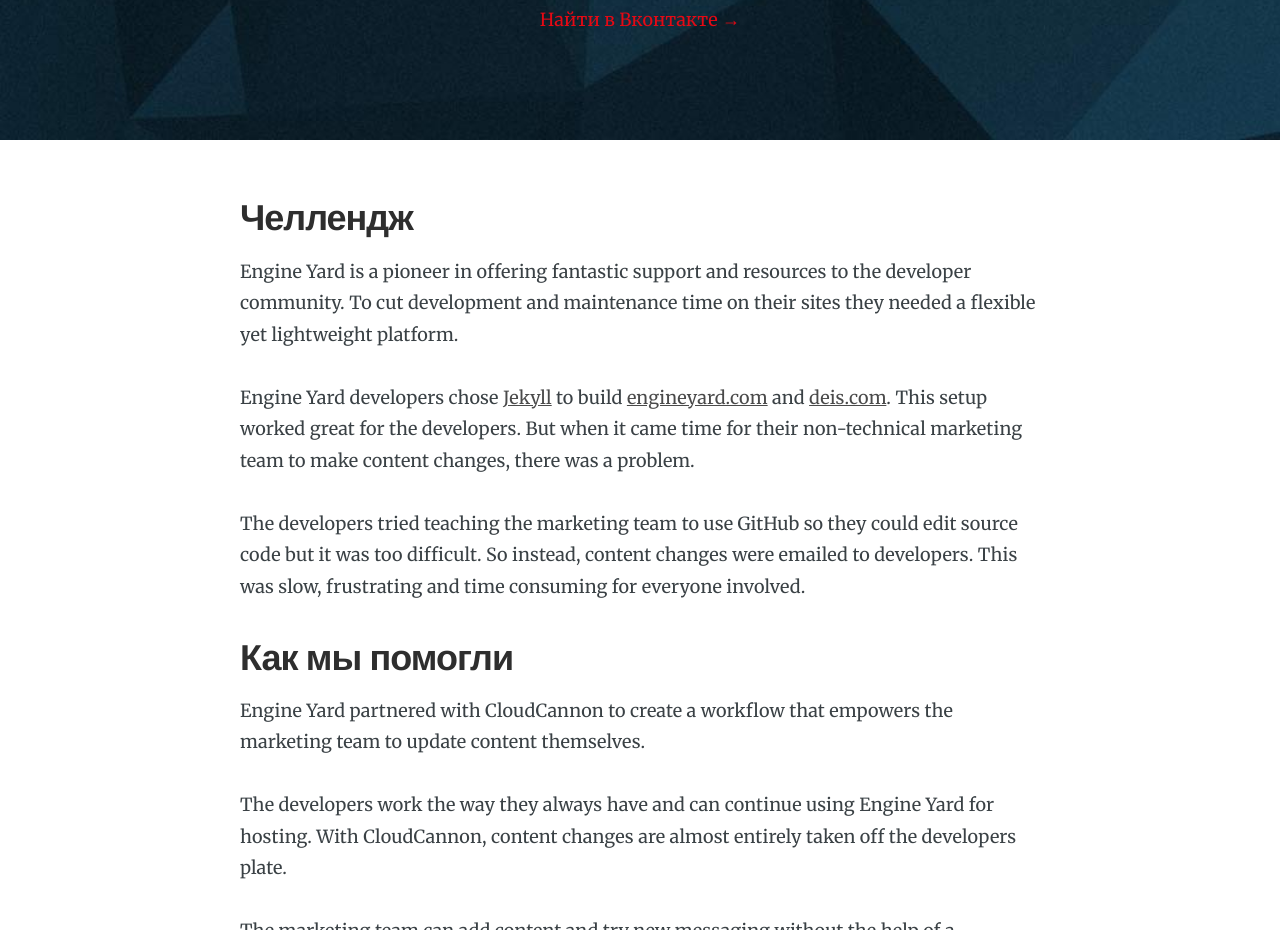
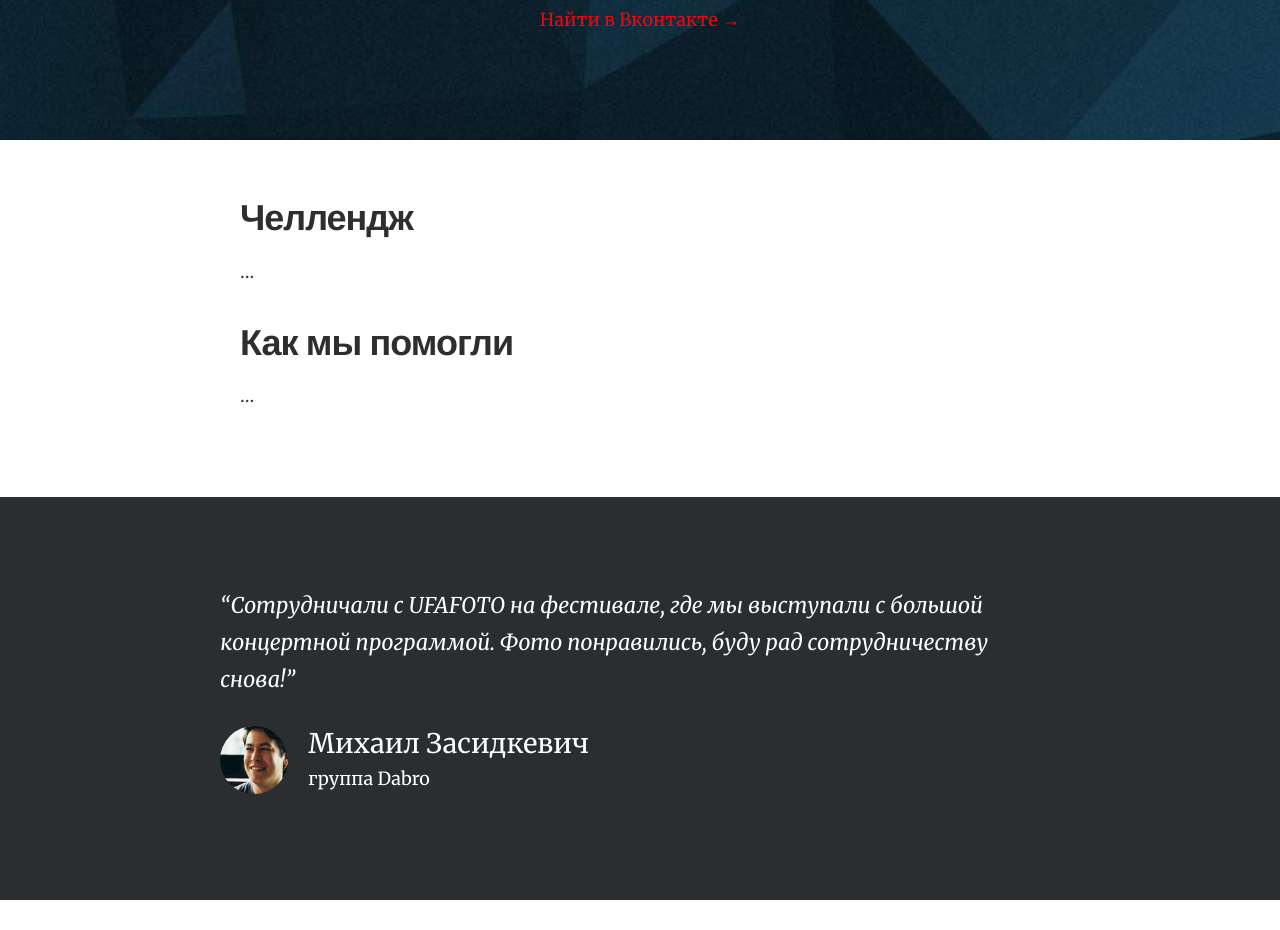
Before and after one commit to RakhimyanTim/ufafoto.github.io, a Jekyll site: the page built from _customers/engine-yard.md, in a window 1280 px wide and 1400 px high, scrolled down 438 px, cut to the strip 0-930 px from the top of the window. Built offline with Jekyll 4.4.1, drawn with Linux system fonts in a browser that asks for light colours; nearby versions of some CDN libraries; some of the changed text lies outside the part shown.

Commit message:
Update engine-yard.md

```diff
--- a/_customers/engine-yard.md
+++ b/_customers/engine-yard.md
@@ -8,24 +8,19 @@
 site: https://www.engineyard.com
 site_name: Вконтакте
 tagline: Прогулочная фотосъемка Малины.
+
 challenge: |
-  Engine Yard is a pioneer in offering fantastic support and resources to the developer community. To cut development and maintenance time on their sites they needed a flexible yet lightweight platform.
+  ...
 
-  Engine Yard developers chose [Jekyll](http://jekyllrb.com) to build [engineyard.com](https://www.engineyard.com) and [deis.com](http://deis.com/). This setup worked great for the developers. But when it came time for their non-technical marketing team to make content changes, there was a problem.
+solution: |
+  ...
 
-  The developers tried teaching the marketing team to use GitHub so they could edit source code but it was too difficult. So instead, content changes were emailed to developers. This was slow, frustrating and time consuming for everyone involved.
-solution: |
-  Engine Yard partnered with CloudCannon to create a workflow that empowers the marketing team to update content themselves.
-
-  The developers work the way they always have and can continue using Engine Yard for  hosting. With CloudCannon, content changes are almost entirely taken off the developers plate.
-
-  The marketing team can add content and try new messaging without the help of a developer.
 testimonial:
-  text: "With CloudCannon we actually have the people who should be updating the site and should be updating content actually using it."
+  text: "Сотрудничали с UFAFOTO на фестивале, где мы выступали с большой концертной программой. Фото понравились, буду рад сотрудничеству снова!"
   image_path: /img/customers/engine_yard/gerlando.jpeg
-  name: Gerlando Piro
-  work_title: Web Producer
-  work_path: http://engineyard.com
+  name: Михаил Засидкевич
+  work_title: группа Dabro
+  work_path: https://vk.com/dabromusic
 overview:
   - image_path: /img/customers/engine_yard/home.png
     alt: Engine Yard Home Page
```
